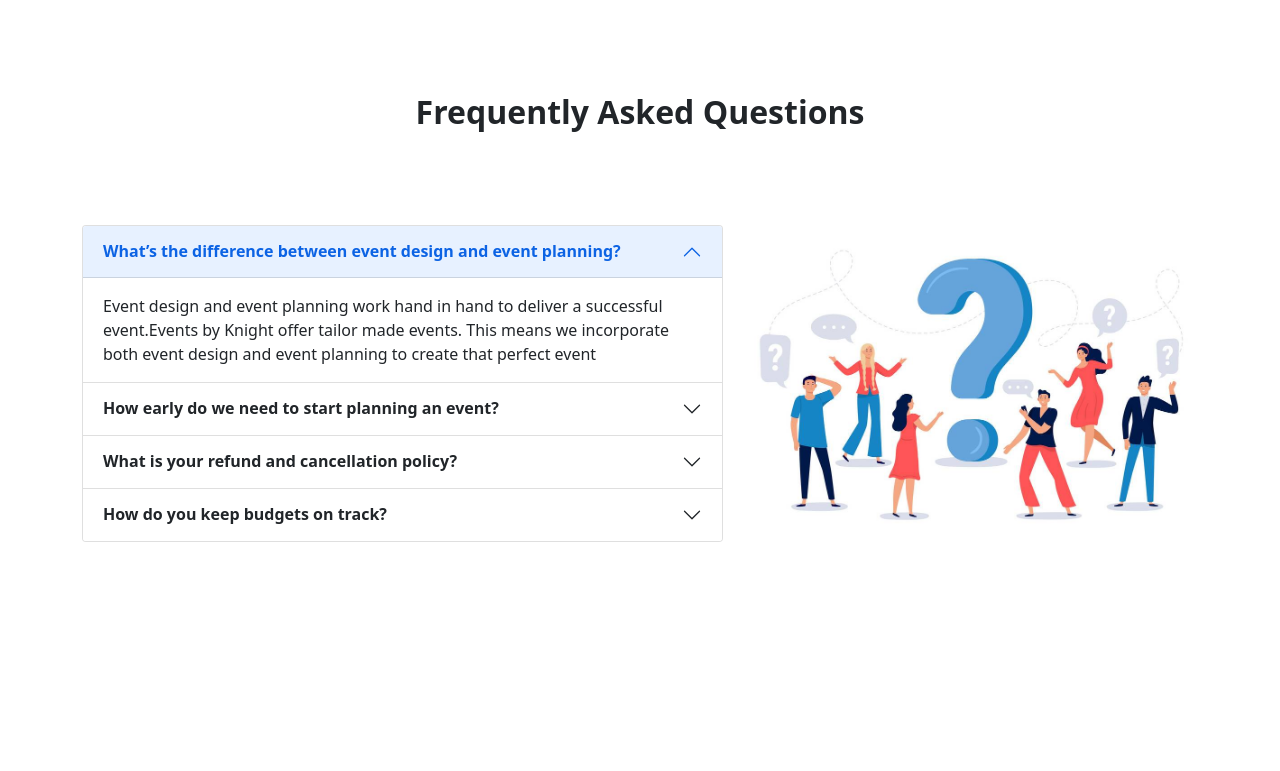
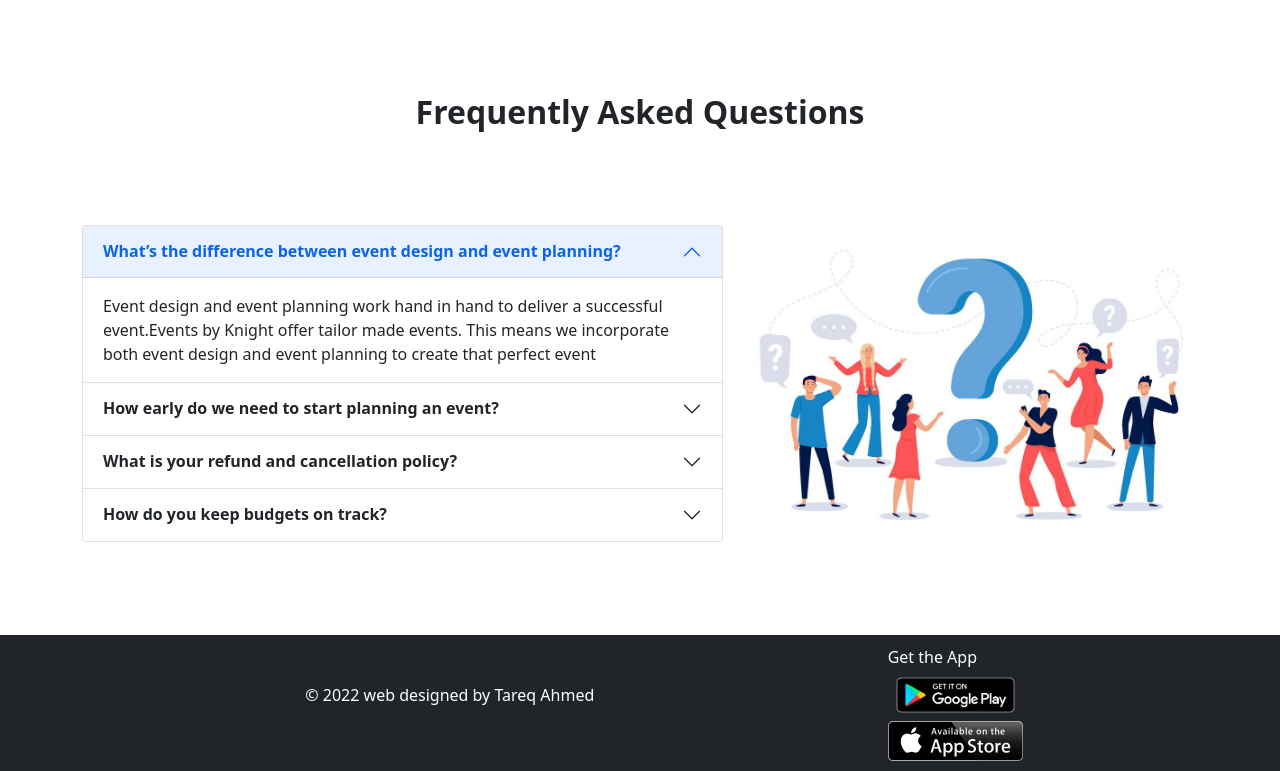
Before and after one commit to Tareq-Ahmed-Github/convention-center, a plain HTML site: page index.html in a window 1280 px wide. Shown: the part 1213-1984 px from the top of the page. Before the commit the page ends 1848 px from the top, so only its background shows below. Drawn offline with nearby package versions, Linux system fonts and the light colour scheme.

Commit message:
footer done

```diff
--- a/index.html
+++ b/index.html
@@ -344,6 +344,21 @@
 
     </main>
 
+    <!-- start footer  -->
+    <footer class="bg-dark container-fluid footer-section d-flex justify-content-evenly align-items-center">
+        <div>
+            <p class="text-white p-5">© 2022 web designed by Tareq Ahmed</p>
+        </div>
+        <div>
+            <p class="text-white m-0 p-0">Get the App</p>
+            <a class="d-block"
+                href="https://play.google.com/store/apps/details?id=com.shohoz.tracer&gclid=Cj0KCQiAubmPBhCyARIsAJWNpiMde5sc6rhezCoieWCKWJR63RM7qUVmbuoaG22NueG6-4UHDu7HAhoaAqPDEALw_wcB"
+                target="_blank"><img class="play-icons img-fluid store" src="icons/google-play-badge.png" alt=""></a>
+            <a class="d-block" href="https://www.apple.com/store" target="_blank"><img
+                    class="play-icons apple-icon store" src="icons/aivalable-on-the-app-store-2.svg" alt=""></a>
+        </div>
+    </footer>
+
 
 
     <!-- bootstrap js -->
```
